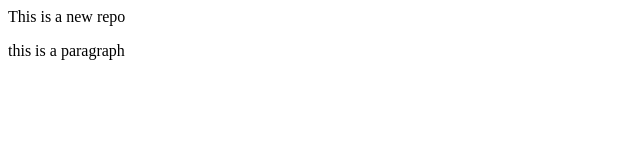
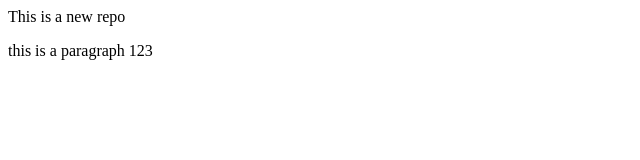
Before and after one commit to Naik-Vedant1234/local_repo, a plain HTML site: page index.html in a window 1280 px wide. Shown: the full height of the page, 0-640 px from the left. Drawn offline with Linux system fonts and the light colour scheme.

Commit message:
change in main

```diff
--- a/index.html
+++ b/index.html
@@ -1,2 +1,2 @@
 <p>This is a new repo</p>
-<p>this is a paragraph</p>
+<p>this is a paragraph 123</p>
```
